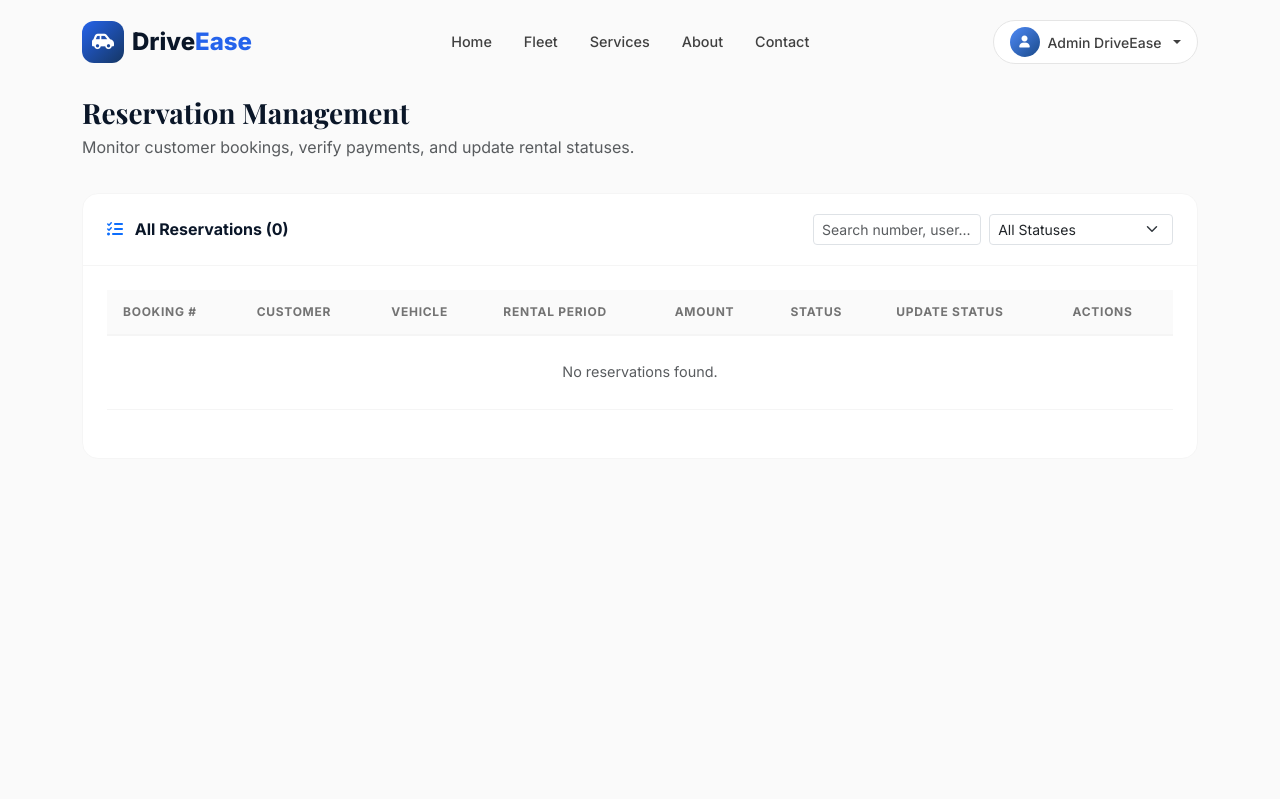
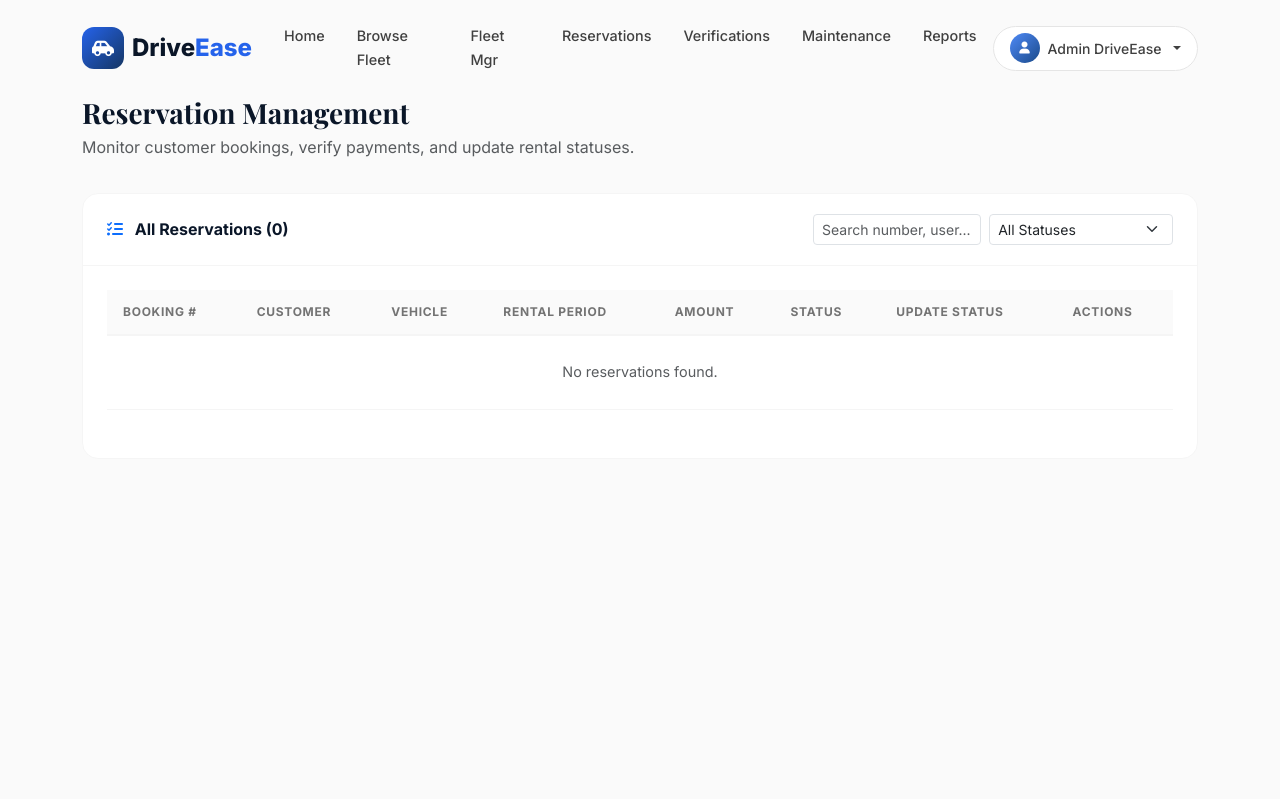
Before and after one commit to Rajann616/car-rental-system, a Laravel app: page /admin/bookings in a window 1280 px wide. Shown: the top 799 px of the page. Run offline with Laravel 12, Linux system fonts and the light colour scheme; a user stored in the database is signed in; data comes from the database, SQL or seed files in the repository; data that the repository does not hold is empty.

Commit message:
feat: complete navigation bar integration across all customer and admin modules

```diff
--- a/resources/views/layouts/app.blade.php
+++ b/resources/views/layouts/app.blade.php
@@ -45,17 +45,35 @@
                         <a class="nav-link" href="{{ route('home') }}">Home</a>
                     </li>
                     <li class="nav-item">
-                        <a class="nav-link" href="#fleet">Fleet</a>
+                        <a class="nav-link" href="{{ route('cars.index') }}">Browse Fleet</a>
+                    </li>
+                    @auth
+                        @if(auth()->user()->isCustomer())
+                            <li class="nav-item">
+                                <a class="nav-link" href="{{ route('customer.bookings.index') }}">My Bookings</a>
                             </li>
                             <li class="nav-item">
-                        <a class="nav-link" href="#services">Services</a>
+                                <a class="nav-link" href="{{ route('customer.documents.index') }}">My Documents</a>
+                            </li>
+                        @endif
+                        @if(auth()->user()->isAdmin())
+                            <li class="nav-item">
+                                <a class="nav-link" href="{{ route('admin.cars.index') }}">Fleet Mgr</a>
                             </li>
                             <li class="nav-item">
-                        <a class="nav-link" href="#about">About</a>
+                                <a class="nav-link" href="{{ route('admin.bookings.index') }}">Reservations</a>
                             </li>
                             <li class="nav-item">
-                        <a class="nav-link" href="#contact">Contact</a>
+                                <a class="nav-link" href="{{ route('admin.documents.index') }}">Verifications</a>
                             </li>
+                            <li class="nav-item">
+                                <a class="nav-link" href="{{ route('admin.maintenance.index') }}">Maintenance</a>
+                            </li>
+                            <li class="nav-item">
+                                <a class="nav-link" href="{{ route('admin.reports.index') }}">Reports</a>
+                            </li>
+                        @endif
+                    @endauth
                 </ul>
 
                 <div class="navbar-actions">
@@ -72,15 +90,15 @@
                             </button>
                             <ul class="dropdown-menu dropdown-menu-end">
                                 @if(auth()->user()->isAdmin())
-                                    <li><a class="dropdown-item" href="{{ route('admin.dashboard') }}"><i class="fas fa-tachometer-alt me-2"></i>Dashboard</a></li>
+                                    <li><a class="dropdown-item" href="{{ route('admin.dashboard') }}"><i class="fas fa-tachometer-alt me-2 text-primary"></i>Admin Dashboard</a></li>
                                 @else
-                                    <li><a class="dropdown-item" href="{{ route('customer.dashboard') }}"><i class="fas fa-tachometer-alt me-2"></i>Dashboard</a></li>
+                                    <li><a class="dropdown-item" href="{{ route('customer.dashboard') }}"><i class="fas fa-tachometer-alt me-2 text-primary"></i>Customer Dashboard</a></li>
                                 @endif
                                 <li><hr class="dropdown-divider"></li>
                                 <li>
                                     <form method="POST" action="{{ route('logout') }}">
                                         @csrf
-                                        <button type="submit" class="dropdown-item"><i class="fas fa-sign-out-alt me-2"></i>Logout</button>
+                                        <button type="submit" class="dropdown-item text-danger"><i class="fas fa-sign-out-alt me-2"></i>Logout</button>
                                     </form>
                                 </li>
                             </ul>
@@ -137,10 +155,10 @@
                     <h5 class="footer-heading">Quick Links</h5>
                     <ul class="footer-links">
                         <li><a href="{{ route('home') }}">Home</a></li>
-                        <li><a href="#fleet">Our Fleet</a></li>
-                        <li><a href="#services">Services</a></li>
-                        <li><a href="#about">About Us</a></li>
-                        <li><a href="#contact">Contact</a></li>
+                        <li><a href="{{ route('cars.index') }}">Our Fleet</a></li>
+                        <li><a href="{{ route('home') }}#services">Services</a></li>
+                        <li><a href="{{ route('home') }}#about">About Us</a></li>
+                        <li><a href="{{ route('home') }}#contact">Contact</a></li>
                     </ul>
                 </div>
                 <div class="col-lg-3 col-md-6">
```
Lines whose indentation alone changed are shown as unchanged.
